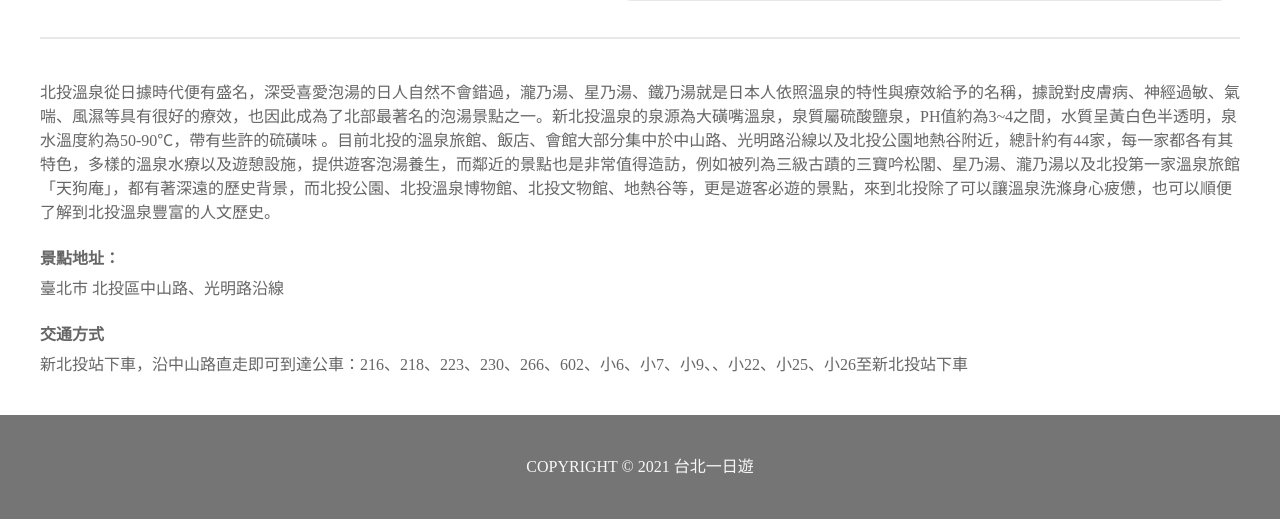
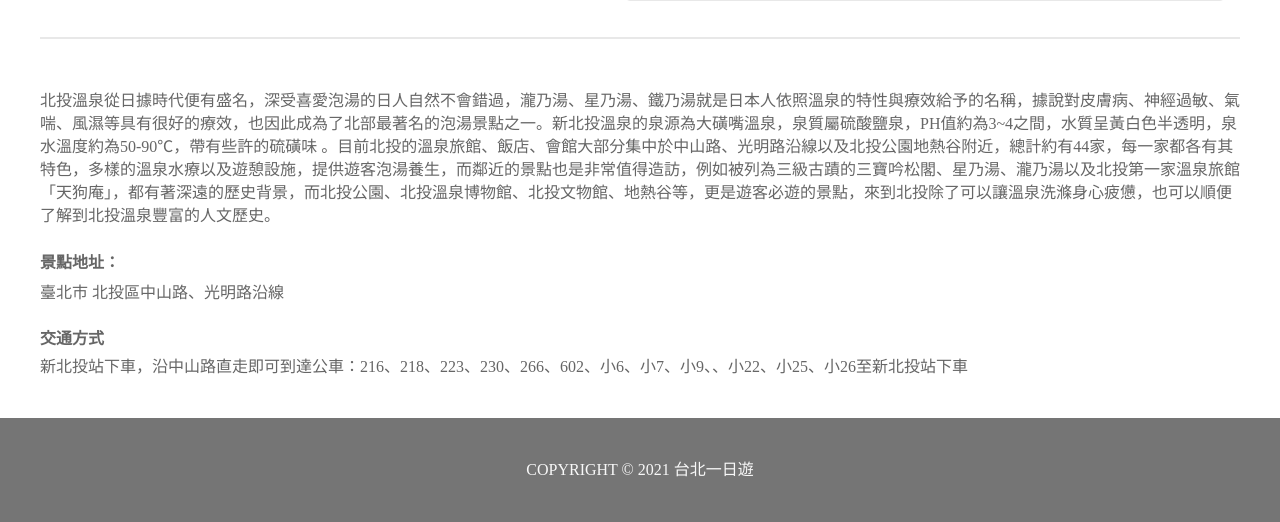
Before and after one commit to a05031113/taipei-day-trip, a Flask app: page /attraction/1 in a window 1280 px wide. Shown: the part 497-1019 px from the top of the page. Run offline with Flask 2, Linux system fonts and the light colour scheme; data comes from the database, SQL or seed files in the repository; some libraries are stand-ins or nearby versions.

Commit message:
update version 2.4 for css line-height editing

```diff
--- a/static/layout.css
+++ b/static/layout.css
@@ -634,11 +634,14 @@ footer{
 }
 .attractionBottom{
     position: relative;
-    margin-top: 40px;
+    margin-top: 50px;
     margin-bottom: 40px;
     font-weight: 400;
     font-size: 16px;
     color: #666666;
+}
+.attractionDescription{
+    line-height: 23px;
 }
 .AddressTitle{
     font-weight: 700;
@@ -651,6 +654,9 @@ footer{
     height: 32px;
     line-height: 32px;
     margin-top: 20px;
+}
+.attractionTransport{
+    line-height: 23px;
 }
 /* RWD */
 @media (max-width:1199px) {
```
